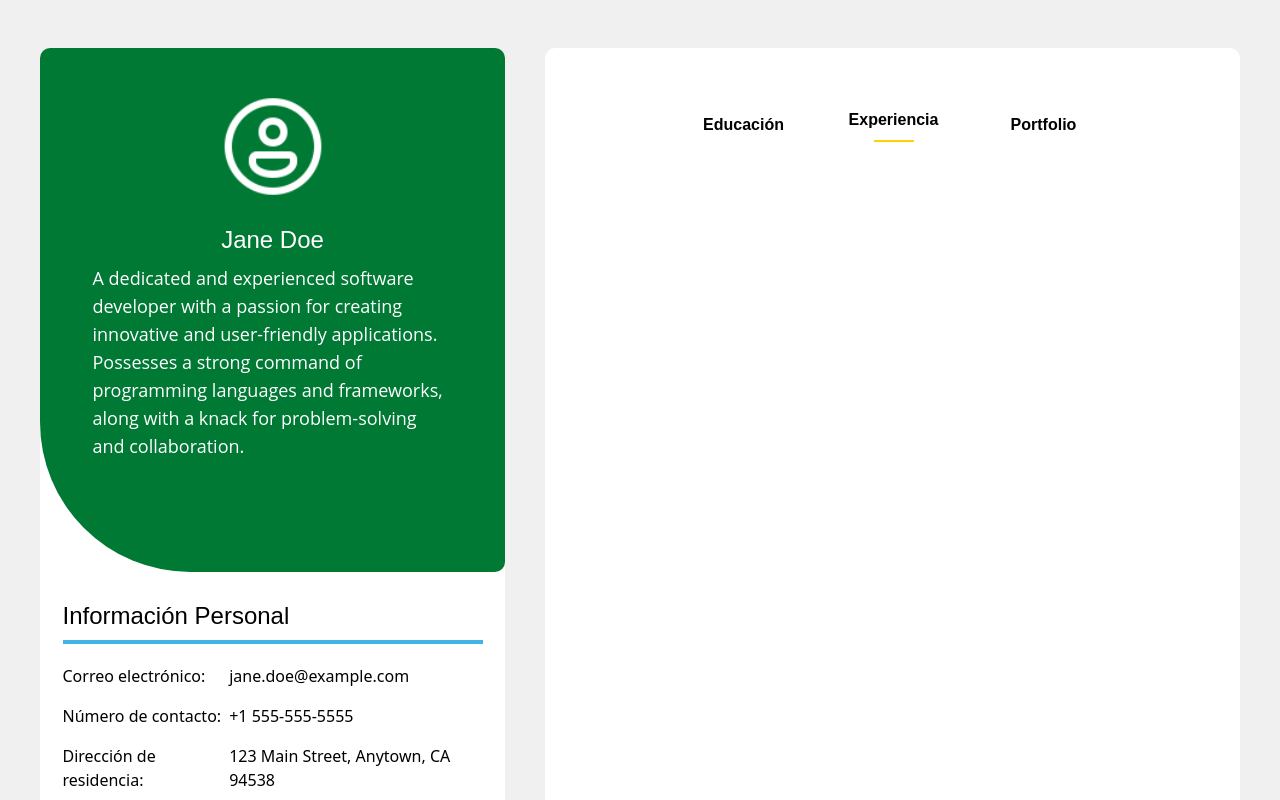
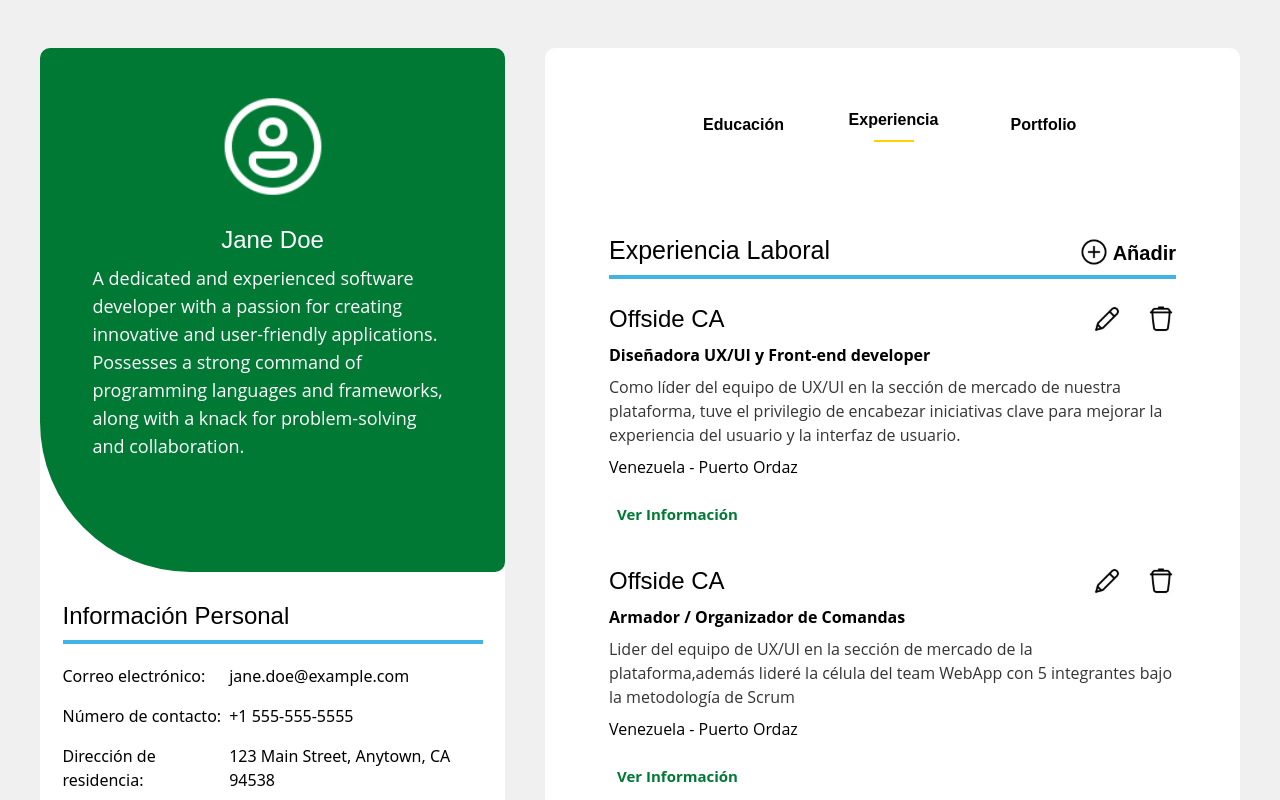
Before and after one commit to DaikoneKisu/uchamba-frontend, a SvelteKit app: page /profile/experience in a window 1280 px wide. Shown: the top 800 px of the page. Built offline with nearby package versions, Linux system fonts and the light colour scheme.

Commit message:
feat: create academic experience

```diff
--- a/src/routes/profile/experience/+page.server.ts
+++ b/src/routes/profile/experience/+page.server.ts
@@ -1,14 +1,42 @@
-import type { Experience } from '../../../types/experience-data.type'
 
 export function load() {
-	const experience: Experience = {
-		workExperience: [
-			'Software Engineer at Google (2018-present)',
-			'Software Engineer at Facebook (2016-2018)',
-			'Software Engineer at Amazon (2014-2016)'
+	const experience = {
+		workExperience1: [
+			{
+				"workExpId": 1,
+				"organizationName": "Offside CA",
+				"jobTitle": "Diseñadora UX/UI y Front-end developer",
+				"description": "Como líder del equipo de UX/UI en la sección de mercado de nuestra plataforma, tuve el privilegio de encabezar iniciativas clave para mejorar la experiencia del usuario y la interfaz de usuario. ",
+				"address": "Venezuela - Puerto Ordaz",
+				"entryDate": "25/11/2023 - 09:35 AM",
+				"departureDate": "25/11/2023 - 09:45 AM",
+				"createdAt": "25/11/2023 - 09:35 AM"
+			}
 		],
-		technologies: ['Spring Boot', 'React', 'Angular', 'AWS', 'Azure']
-	}
-
-	return experience
+		workExperience2: [
+			{
+				"workExpId": 1,
+				"organizationName": "Offside CA",
+				"jobTitle": "Armador / Organizador de Comandas",
+				"description": "Lider del equipo de UX/UI en la sección de mercado de la plataforma,además lideré la célula del team WebApp con 5 integrantes bajo la metodología de Scrum",
+				"address": "Venezuela - Puerto Ordaz",
+				"entryDate": "25/11/2023 - 09:35 AM",
+				"departureDate": "25/11/2023 - 09:45 AM",
+				"createdAt": "25/11/2023 - 09:35 AM"
+			}
+		],
+		workExperience3: [
+			{
+				"workExpId": 1,
+				"organizationName": "Offside CA",
+				"jobTitle": "Armador / Organizador de Comandas",
+				"description": "Lider del equipo de UX/UI en la sección de mercado de la plataforma,además lideré la célula del team WebApp con 5 integrantes bajo la metodología de Scrum",
+				"address": "Venezuela - Puerto Ordaz",
+				"entryDate": "26/11/2023 - 09:00 AM",
+				"departureDate": "25/11/2023 - 09:45 AM",
+				"createdAt": "26/11/2023 - 10:35 AM"
+			}
+		],
+	};
+	return experience;
 }
--- a/src/routes/profile/experience/+page.svelte
+++ b/src/routes/profile/experience/+page.svelte
@@ -1,5 +1,9 @@
 <script lang="ts">
+	import AcademicExperience from './AcademicExperience.svelte'
+
 	export let data
 </script>
 
-<div class="w-full h-full flex flex-col items-center py-8 gap-8 px-8" />
+<div class="w-full flex flex-col justify-between pb-28 items-center pt-8 gap-16 px-16" >
+	<AcademicExperience business={data.workExperience1.concat(data.workExperience2).concat(data.workExperience3)} />
+</div>
--- /dev/null
+++ b/src/routes/profile/experience/AcademicExperience.svelte
@@ -0,0 +1,60 @@
+<script lang="ts">
+    import Add from "$lib/components/profile/add/Add.svelte"
+    import pencilIcon from '$lib/icons/pencil.svg'
+    import deleteIcon from '$lib/icons/delete.svg'
+
+    export let business: {
+          "workExpId": number,
+          "organizationName": string,
+          "jobTitle": string,
+          "description": string,
+          "address": string,
+          "entryDate": string,
+          "departureDate": string,
+          "createdAt": string,
+          "showInformation": boolean
+        }[]
+</script>
+
+<article class="bg-brand-white flex-col w-full">
+    <header>
+        <div class="flex justify-between w-full">
+            <h2>Experiencia Laboral</h2>
+            <Add clickHandler={() => {}} />
+        </div>
+        <div class="h-1 bg-ucab-blue w-full mt-2" />
+    </header>
+
+    <ul class="flex flex-col gap-8 mt-6">
+        {#each business as busines}
+        <li class="flex flex-col gap-2">
+            <div class="flex justify-between items-center">
+                <h3 class="text-2xl font-poppins">{busines.organizationName}</h3>
+                <div class="flex gap-6">
+                    <button>
+                        <img src={pencilIcon} alt="Editar estudio" />
+                    </button>
+                    <button>
+                        <img src={deleteIcon} alt="Eliminar estudio" />
+                    </button>
+                </div>
+            </div>
+
+            <p class="font-bold font-open-sans text-ucab-black">{busines.jobTitle}</p>
+            <p class="font-open-sans text-brand-p-black">{busines.description}</p>
+            <p>{busines.address}</p>
+
+            {#if busines.showInformation}
+                <p>Fecha de entrada: {busines.entryDate}</p>
+                <p>Fecha de salida: {busines.departureDate}</p>
+            {/if}
+
+            <div class="flex justify-start items-center mt-2">
+                <button class="bg-white text-ucab-green p-2 rounded">
+                    Ver Información
+                </button>
+            </div>
+        </li>
+        {/each}
+    </ul>
+</article>
```
Also changed, not shown: src/lib/icons/business.svg (added), src/routes/profile/portfolio/AcademicPortfolio.svelte (added).
